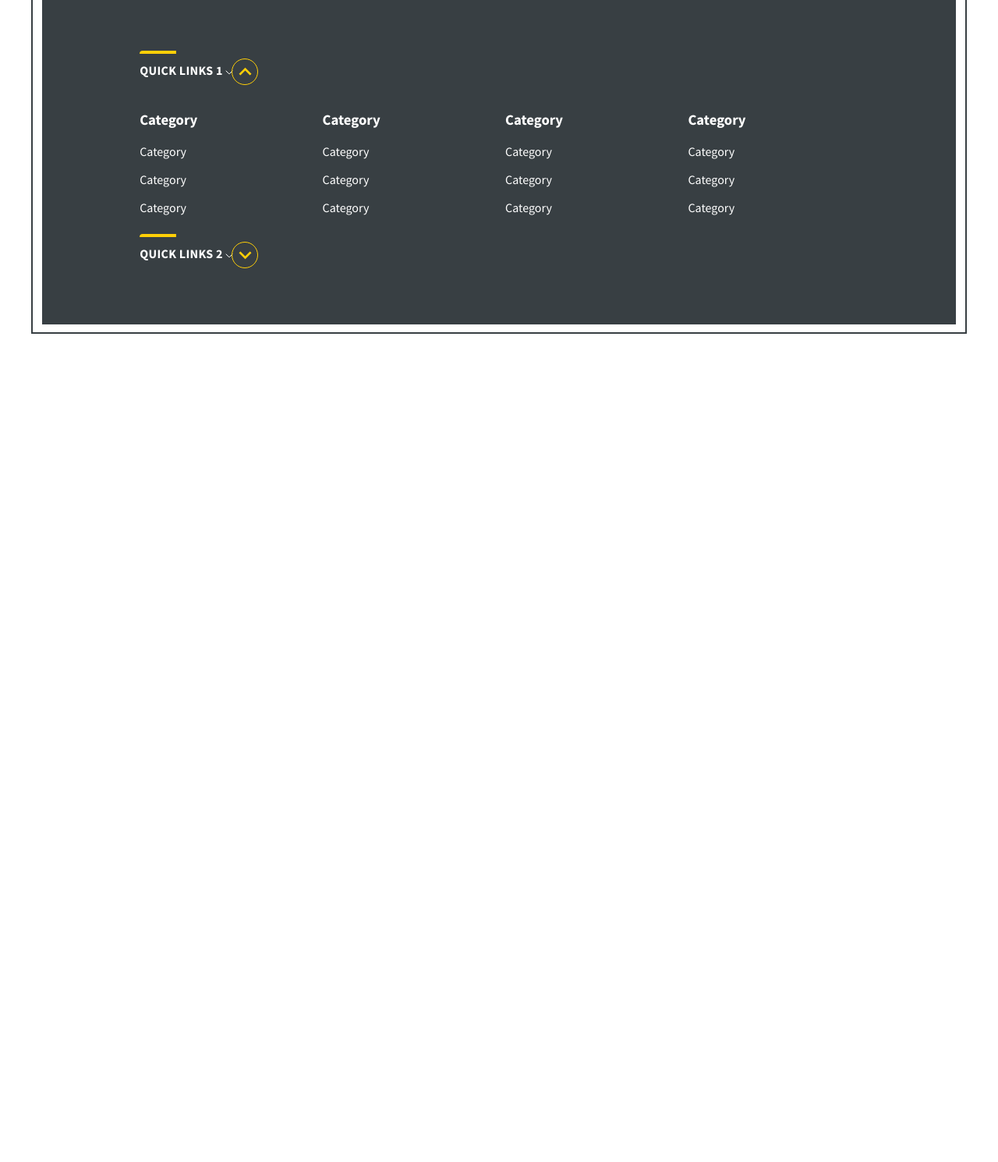
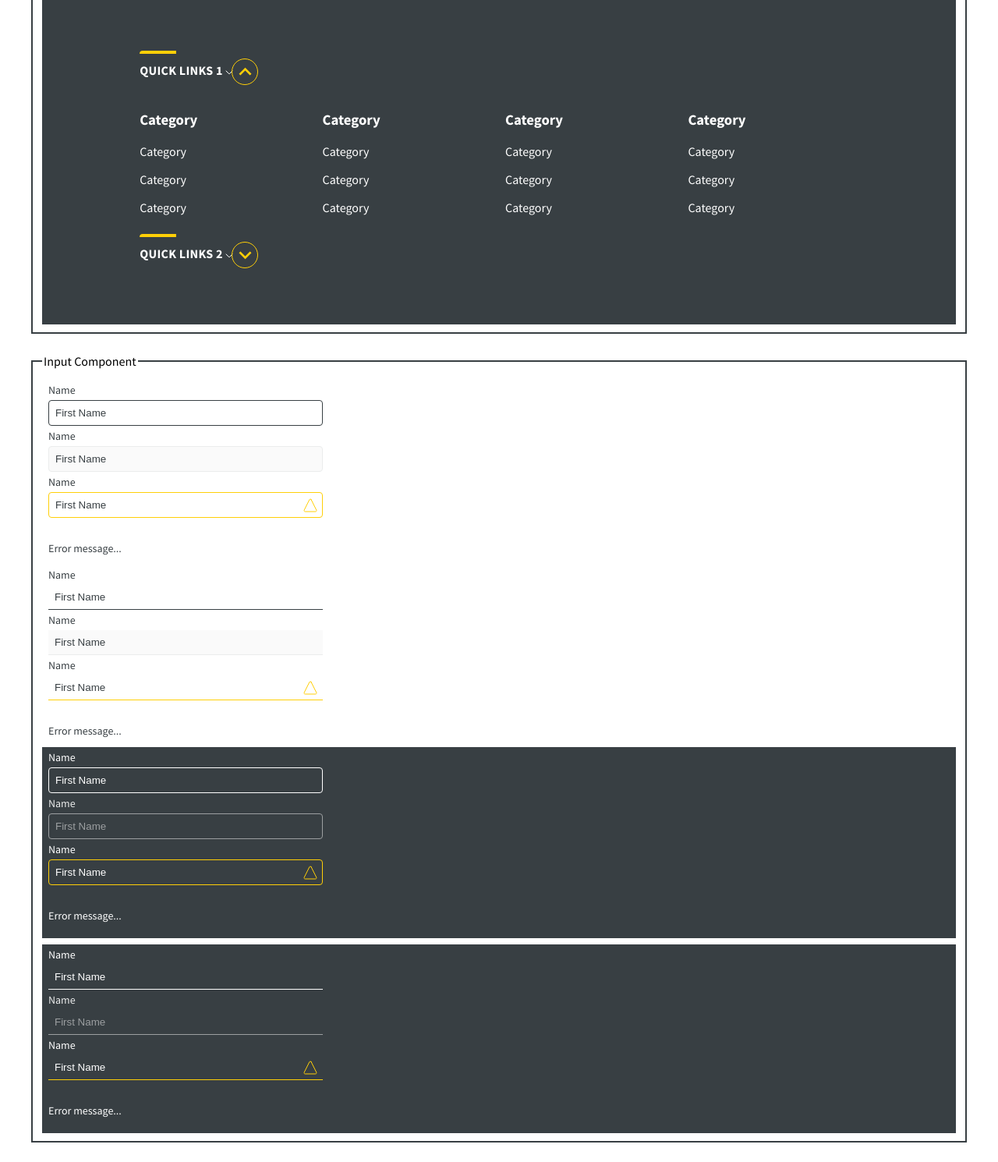
Before and after one commit to CruGlobal/cru-content-designs, a PHP site: page /v0.3/cruorg in a window 1280 px wide. Shown: the part 1138-2628 px from the top of the page at 78% size. Before the commit the page ends 1566 px from the top, so only its background shows below. Run offline with PHP 8.4, Linux system fonts and the light colour scheme; style sheets or scripts are compiled from the project's sources; some libraries are stand-ins or nearby versions.

Commit message:
Added input styles

```diff
--- /dev/null
+++ b/v0.3/cruorg/components/input/input.php
@@ -0,0 +1,45 @@
+<?php
+
+function output_form($form_type, $input_types, $backgroundBlack = false, $withoutBorder = false)
+{
+?>
+<div class=></div>
+  <div <?php if ($backgroundBlack) echo 'style="background-color: #383F43; padding-bottom: 8px"' ?>>
+    <form class="cmp-form cru-form-<?= $form_type; ?> <?php if ($withoutBorder) echo ' cru-form-without-borders' ?>">
+      <div class="text">
+        <?php foreach ($input_types as $type) : ?>
+          <?= output_input($type) ?>
+        <?php endforeach ?>
+      </div>
+    </form>
+  </div>
+<?php
+}
+
+
+function output_input($input_type)
+{
+?>
+  <div class="cmp-form-text cru-form-text-<?= $input_type; ?>">
+    <label>Name</label>
+    <input class="cmp-form-text__text" <?php if ($input_type == 'disabled') {
+                                          echo 'disabled';
+                                        } ?> type="text" id="form-text-1673594539" placeholder="First Name" name="firstName">
+    <?php if ($input_type == 'alert') {
+      echo '<span class="cru-alert-icon">
+        <svg width="18" height="18" viewBox="0 0 18 18" fill="none" xmlns="http://www.w3.org/2000/svg">
+          <path d="M10.1173 1.69916C10.0092 1.48794 9.84818 1.31133 9.65139 1.18819C9.4546 1.06505 9.22946 1 9 1C8.77054 1 8.5454 1.06505 8.34861 1.18819C8.15182 1.31133 7.99079 1.48794 7.8827 1.69916L1.14156 15.1036C1.042 15.3013 0.993461 15.5226 1.00071 15.7458C1.00795 15.969 1.07074 16.1864 1.18289 16.3767C1.29649 16.5676 1.45496 16.7251 1.64327 16.8342C1.83158 16.9433 2.04348 17.0004 2.25886 17H15.7411C15.9565 17.0004 16.1684 16.9433 16.3567 16.8342C16.545 16.7251 16.7035 16.5676 16.8171 16.3767C16.9293 16.1864 16.992 15.969 16.9993 15.7458C17.0065 15.5226 16.958 15.3013 16.8584 15.1036L10.1173 1.69916Z" stroke="#FFCF07" stroke-linecap="round" stroke-linejoin="round"/>
+        </svg>
+      Error message...</span>';
+    } ?>
+  </div>
+<?php
+}
+
+$input_types = ['default', 'disabled', 'alert'];
+output_form('default', $input_types);
+output_form('without-borders', $input_types);
+output_form('black', $input_types, true);
+output_form('black', $input_types, true, true);
+
+?>
--- /dev/null
+++ b/v0.3/cruorg/components/input/input.scss
@@ -0,0 +1,170 @@
+// Branding imports
+@import '../../branding-imports';
+
+/* Input styles */
+
+
+@mixin cru-form-text {
+    border: $cru-btn-border-width $cru-btn-border-style $cru-color-gray-dark;
+    padding: $cru-spacer-base;
+    padding-right: $cru-spacer-base * 3;
+    border-radius: $cru-spacer-base / 2;
+    box-sizing: border-box;
+}
+
+@mixin cru-form-text-focus {
+    outline: none;
+    border: none;
+    box-shadow: 0 $cru-spacer-base $cru-spacer * 2 rgba(0, 0, 0, 0.08);
+    caret-color: $cru-color-yellow;
+}
+
+@mixin cru-form-text-disabled {
+    border: $cru-btn-border-width $cru-btn-border-style $cru-color-gray-light;
+}
+
+@mixin cru-form-text-alert {
+    border: $cru-btn-border-width $cru-btn-border-style $cru-color-yellow;
+}
+
+@mixin cru-form-text-alert-focus {
+    border: none;
+}
+
+@mixin cru-form-without-border {
+    border-top: none;
+    border-left: none;
+    border-right: none;
+    border-radius: 0;
+}
+
+@mixin cru-form-text-alert-icon {
+    width: 100%;
+    position: relative;
+    left: 160px;
+    bottom: 25px;
+}
+
+@mixin cru-form-text-without-border-text-active {
+    border-bottom: $cru-btn-border-width $cru-btn-border-style $cru-color-yellow;
+}
+
+@mixin cru-form-black-without-border-text-active {
+    background-color: $cru-color-gray-dark;
+    color: $cru-color-white;
+}
+
+@mixin cru-form-black-text-active {
+    border-color: $cru-color-yellow;
+}
+
+@mixin cru-form-black-text-disabled {
+    border-color: $cru-color-gray-medium;
+    color: $cru-color-gray-medium;
+}
+
+.cmp-form {
+    .text {
+        @include cru-text;
+        margin: $cru-spacer-base;
+        width: 352px;
+        .cmp-form-text {
+            label, span {
+                @include cru-text-sm;
+                display: block;
+            }
+            &__text {
+                @include cru-form-text;
+                width: 100%;
+                &::placeholder {
+                    color: $cru-color-gray-dark;
+                }
+                &:focus {
+                    @include cru-form-text-focus;
+                }
+            }
+        }
+        .cru-form-text-disabled {
+            .cmp-form-text {
+                &__text {
+                    @include cru-form-text-disabled;
+                }
+            }
+        }
+        .cru-form-text-alert {
+            position: relative;
+            .cru-alert-icon {
+                svg {
+                    @include cru-form-text-alert-icon;
+                }
+            }
+            .cmp-form-text {
+                &__text {
+                    @include cru-form-text-alert;
+                    &:focus {
+                        @include cru-form-text-alert-focus;
+                    }
+                }
+            }
+        }
+    }
+    &.cru-form-without-borders {
+        .text {
+            .cmp-form-text {
+                &__text {
+                    @include cru-form-without-border;
+                    &:focus {
+                        @include cru-form-text-without-border-text-active;
+                    }
+                }
+            }
+        }
+        &.cru-form-black {
+            .text {
+                .cmp-form-text {
+                    &__text:focus, &__text:focus::placeholder {
+                        @include cru-form-black-without-border-text-active;
+                    }
+                }
+            }
+        }
+    }
+    &.cru-form-black {
+        .text {
+            .cmp-form-text {
+                label, span {
+                    color: $cru-color-white;
+                }
+                &__text {
+                    color: $cru-color-white;
+                    background-color: $cru-color-gray-dark;
+                    border-color: $cru-color-white;
+                    &::placeholder {
+                        color: $cru-color-white;
+                    }
+                    &:focus, &:focus::placeholder {
+                        background-color: $cru-color-white;
+                        color: $cru-color-gray-dark;
+                    }
+                }
+            }
+            .cru-form-text-disabled {
+                label {
+                    color: $cru-color-gray-light;
+                }
+                .cmp-form-text {
+                    &__text, &__text::placeholder {
+                        @include cru-form-black-text-disabled;
+                    }
+                }
+            }
+            .cru-form-text-alert {
+                .cmp-form-text {
+                    &__text {
+                        @include cru-form-black-text-active;
+                    }
+                }
+            }
+        }
+    }
+}
--- a/v0.3/cruorg/index.php
+++ b/v0.3/cruorg/index.php
@@ -62,6 +62,7 @@
         // 'embed',
         // 'form',
         // 'image',
+        'input',
         // 'list',
         // 'separator',
         // 'sharing',
--- a/v0.3/cruorg/styles.scss
+++ b/v0.3/cruorg/styles.scss
@@ -15,6 +15,7 @@ $cru-import-google-fonts-sans-serif-only: true;
 @import 'components/embed/embed.scss';
 @import 'components/form/form.scss';
 @import 'components/image/image.scss';
+@import 'components/input/input.scss';
 @import 'components/list/list.scss';
 @import 'components/separator/separator.scss';
 @import 'components/sharing/sharing.scss';
```
Also changed, not shown: v0.3/cruorg/components/input/input.css (added, +83 -0 lines).
